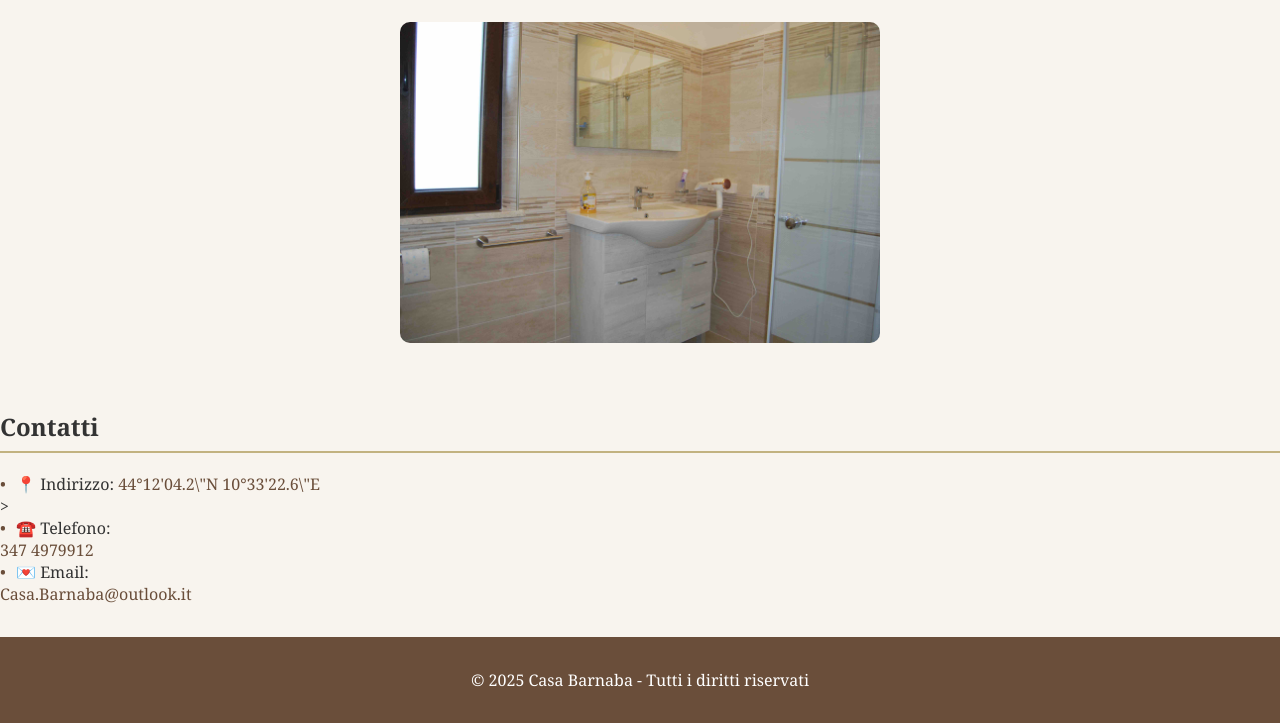
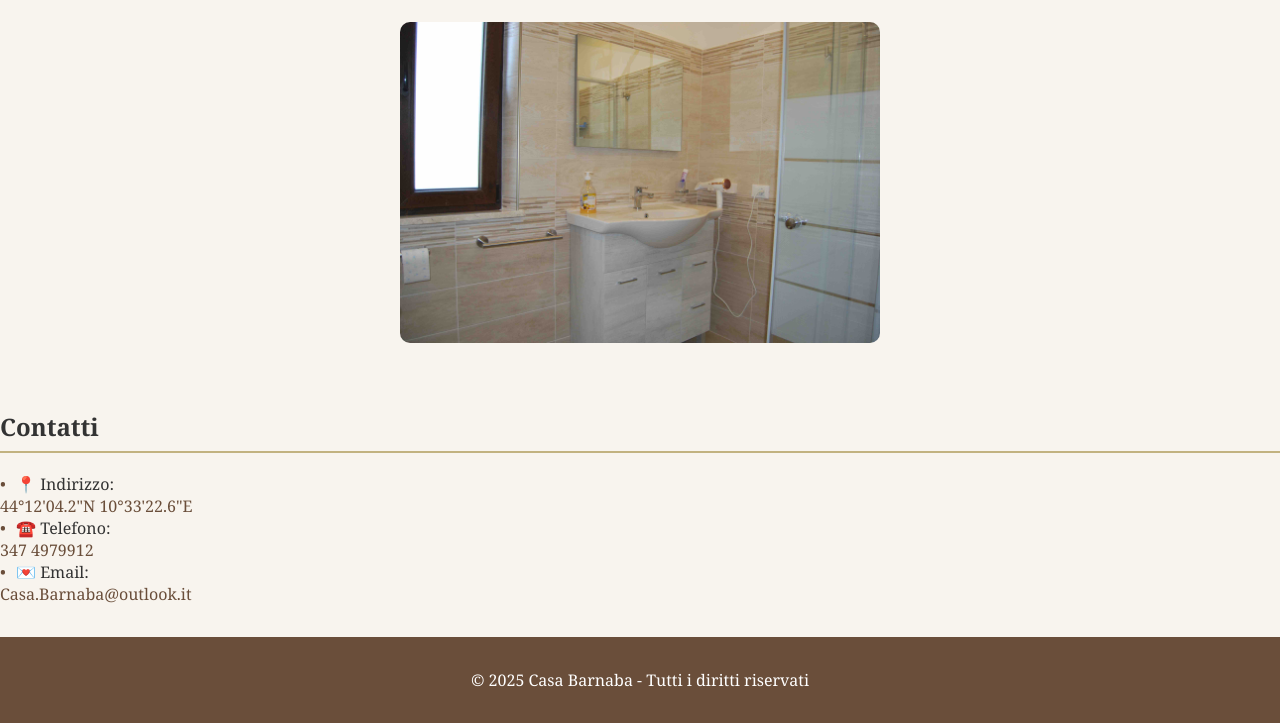
Before and after one commit to Casa-Barnaba/Casa-Barnaba, a plain HTML site: page index.html in a window 1280 px wide. Shown: the part 4620-5343 px from the top of the page. Drawn offline with nearby package versions, Linux system fonts and the light colour scheme.

Commit message:
Update index.html

```diff
--- a/index.html
+++ b/index.html
@@ -145,7 +145,7 @@
     </div>
     <h2 data-i18n="contact_title">Contatti</h2>
    <ul>
-      <li data-i18n="label_address">📍 Indirizzo: <a href="#">44°12'04.2\"N 10°33'22.6\"E</a> </li> >
+      <li data-i18n="label_address">📍 Indirizzo:  </li>  <a href="#">44°12'04.2"N 10°33'22.6"E</a>
       <li data-i18n="label_phone">☎️  Telefono:</li> <a href="tel:+393474979912">347 4979912</a>
       <li data-i18n="label_email">💌 Email:</li> <a href="mailto:Casa.Barnaba@outlook.it">Casa.Barnaba@outlook.it</a>
     </ul>
```
